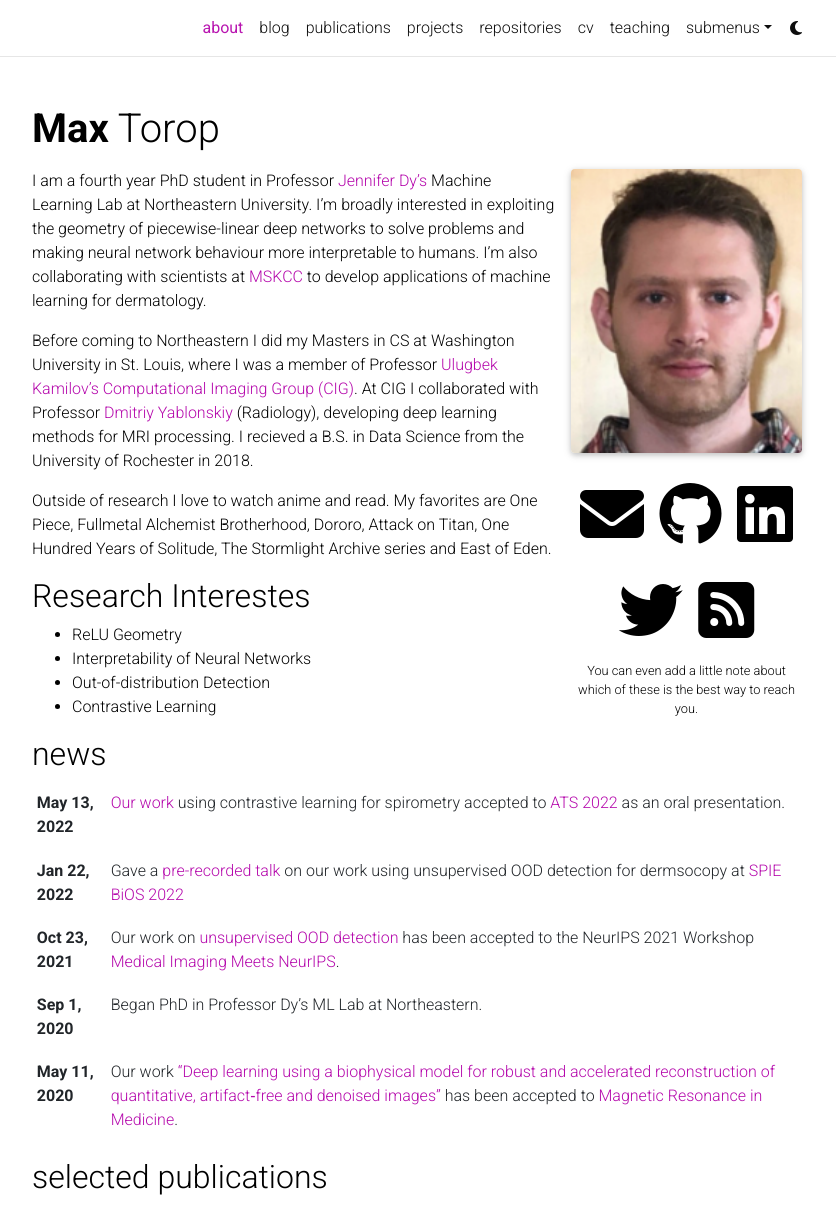
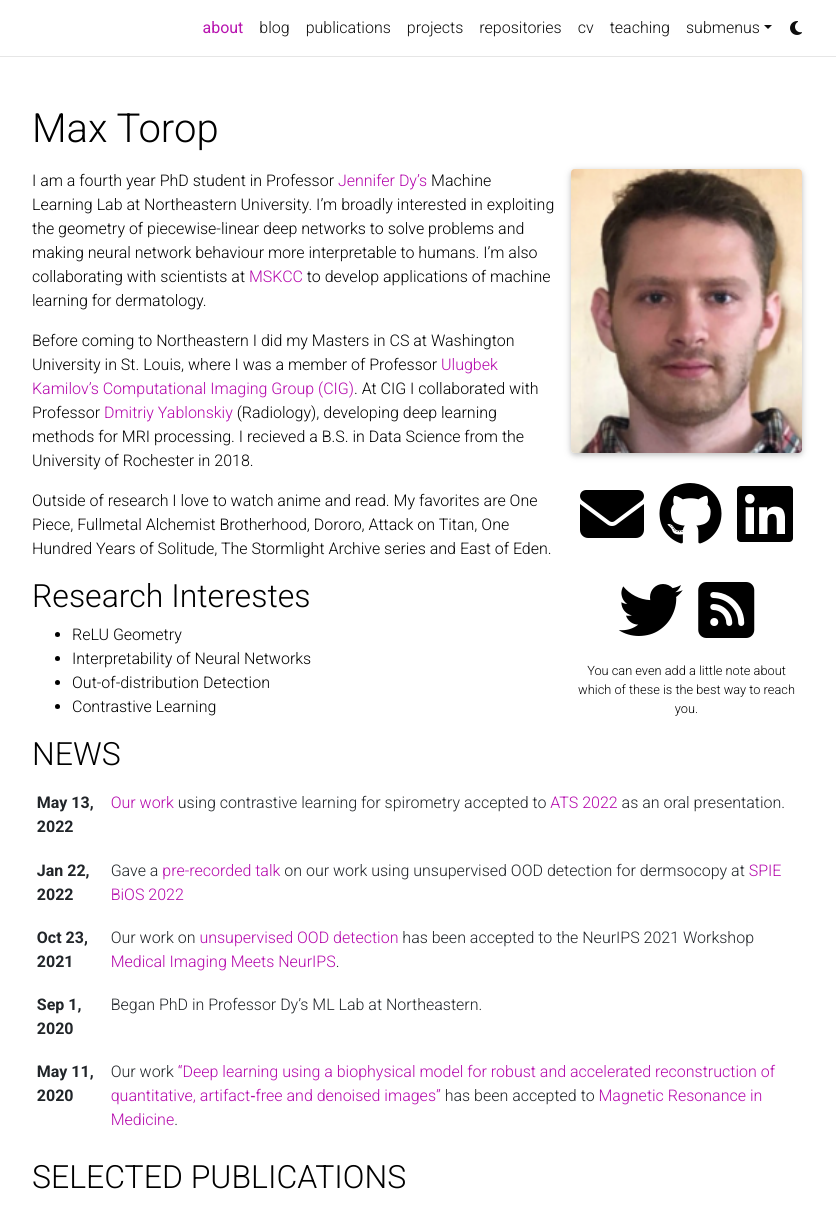
Before and after one commit to MaxTorop/MaxTorop.github.io, a Jekyll site: the page built from _pages/about.md, in a window 1280 px wide and 1398 px high, cut to the strip 0-1224 px from the top of the window. Shown: the whole strip, without its empty margins (223-1059 px from the left). Built offline with Jekyll 4.4.1, drawn with Linux system fonts in a browser that asks for light colours; full-size pictures stand in for the smaller copies a plugin makes; comment, search, counter and statistics services are not loaded; a style sheet for code colours, icons or effects is not loaded.

Commit message:
Update about.html

```diff
--- a/_layouts/about.html
+++ b/_layouts/about.html
@@ -6,7 +6,7 @@
       <div class="post">
         <header class="post-header">
           <h1 class="post-title">
-            {% if site.title == "blank" -%}<span class="font-weight-bold">{{ site.first_name }}</span> {{ site.middle_name }} {{ site.last_name }}{%- else -%}{{ site.title }}{%- endif %}
+           {% if site.title == "blank" -%}<span>{{ site.first_name }}</span> {{ site.middle_name }} {{ site.last_name }}{%- else -%}{{ site.title }}{%- endif %}
           </h1>
           <p class="desc">{{ page.subtitle }}</p>
         </header>
@@ -46,9 +45,7 @@
               </div>
 
             </div>
-          {%- endif %}
-
-
+            {%- endif %}
           </div>
           {%- endif %}
 
@@ -58,7 +55,7 @@
 
           <!-- News -->
           {% if page.news and site.announcements.enabled -%}
-            <h2><a href="{{ '/news/' | relative_url }}" style="color: inherit;">news</a></h2>
+            <h2><a href="{{ '/news/' | relative_url }}" style="color: inherit;">NEWS</a></h2>
             {%- include news.html limit=true %}
           {%- endif %}
 
@@ -68,11 +65,22 @@
             {%- include latest_posts.html %}
           {%- endif %}
 
+
           <!-- Selected papers -->
           {% if page.selected_papers -%}
-            <h2><a href="{{ '/publications/' | relative_url }}" style="color: inherit;">selected publications</a></h2>
+            <h2><a href="{{ '/publications/' | relative_url }}" style="color: inherit;">SELECTED PUBLICATIONS</a></h2>
             {%- include selected_papers.html %}
           {%- endif %}
+
+          {% if page.students -%}
+            <h2><a href="{{ '/students/' | relative_url }}" style="color: inherit;">CURRENT STUDENTS</a></h2>
+            <br>
+            <a href="{{'/students/'}}" > See Students for a complete list including past students</a>
+            <br>
+            {%- include current_students.html %}
+          {%- endif %}
+
+
 
         </article>
 
```
Also changed, not shown: other parts of _layouts/about.html (+4 -5 lines).
